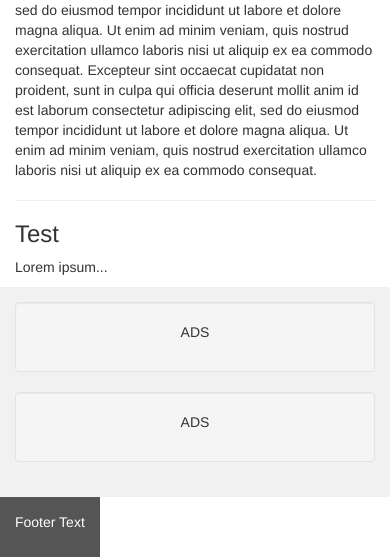
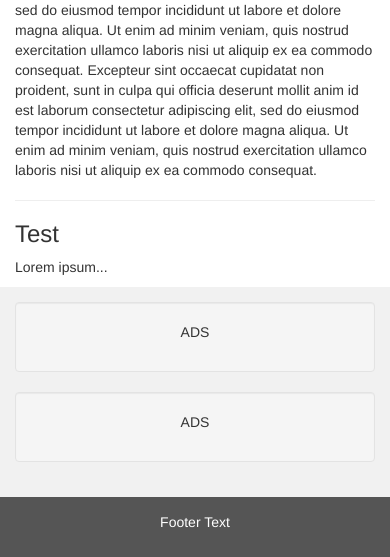
Before and after one commit to KishanUnnadkat/ResponsiveWebApp, a website: page public/index.html in a window 390 px wide. Shown: the part 287-844 px from the top of the page. Drawn offline with nearby package versions, Linux system fonts and the light colour scheme; a script that the page names is missing.

Commit message:
Changed styling to make more responsive

```diff
--- a/public/index.html
+++ b/public/index.html
@@ -1,5 +1,5 @@
 <!DOCTYPE html>
-<html lang="en">
+<html lang="en" style="width:100%; height:100%;">
 <head>
   <title>Homepage</title>
   <meta charset="utf-8">
@@ -8,7 +8,7 @@
   <script src="https://ajax.googleapis.com/ajax/libs/jquery/3.1.1/jquery.min.js"></script>
   <script src="https://maxcdn.bootstrapcdn.com/bootstrap/3.3.7/js/bootstrap.min.js"></script>
   <script src="https://cdn.auth0.com/js/lock-8.1.min.js"></script>
-  <script async src="//pagead2.googlesyndication.com/pagead/js/adsbygoogle.js"></script>
+  <script async src="https://pagead2.googlesyndication.com/pagead/js/adsbygoogle.js"></script>
   <script>
     (adsbygoogle = window.adsbygoogle || []).push({
       google_ad_client: "ca-pub-8430531400438948",
@@ -60,7 +60,7 @@
   </style>
 </head>
 
-<body>
+<body style="width:100%; height:100%;">
   <nav class="navbar navbar-inverse">
     <div class="container-fluid">
       <div class="navbar-header">
@@ -88,8 +88,8 @@
     </div>
   </nav>
 
-<div class="container-fluid text-center">
-  <div class="row content">
+  <div class="container-fluid text-center" style="width:100%; height:85%;">
+    <div class="row content" style="height:100%;">
       <div class="col-sm-2 sidenav">
         <p><a href="#">Link</a></p>
         <p><a href="#">Link</a></p>
@@ -113,7 +113,7 @@
     </div>
   </div>
 
-<footer class="container-fluid text-center">
+  <footer class="container-fluid text-center" style="width:100%;">
     <p>Footer Text</p>
   </footer>
 </body>
```
Lines whose indentation alone changed are shown as unchanged.
